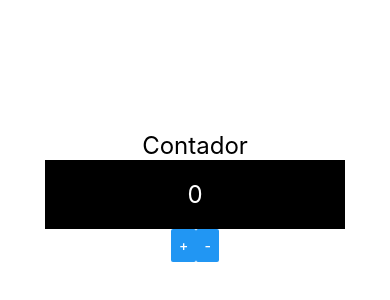
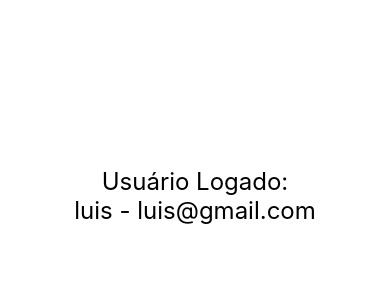
Before and after one commit to luisgs7/exercicios-rn, a React Native app: screen / in a window 390 px wide. Shown: the part 226-526 px from the top of the page. Built offline with nearby package versions, Linux system fonts and the light colour scheme.

Commit message:
componentes renderização condicional.

```diff
--- a/src/Index.js
+++ b/src/Index.js
@@ -11,13 +11,25 @@ import Contador from './components/Contador';
 // import Pai from './components/direta/Pai';
 import Pai from './components/indireta/Pai';
 import ContadorV2 from './components/contador/ContadorV2';
+import ParImpar from './components/ParImpar';
+import Familia from './components/relacao/Familia';
+import Membro from './components/relacao/Membro';
+import UsuarioLogado from './components/UsuarioLogado';
 
 export default () => {
   return (
-    <View style={style.App}>
+    <SafeAreaView style={style.App}>
+        <UsuarioLogado usuario={{nome: "luis", email:"luis@gmail.com"}}/>
+        {/* <Primeiro />
+        <Familia>
+          <Membro nome="Julia" sobrenome="Cerutti"/>
+        </Familia>
 
+        <Familia>
+          <Membro nome="Eduardo" sobrenome="José"/>
+        </Familia>
+        <ParImpar />
         <ContadorV2/>
-        {/* <Primeiro />
         <Pai />
         <Pai />
         <Contador inicial={100} passo={10} />
@@ -31,7 +43,7 @@ export default () => {
         <Comp2 />
         <MinMax min={3} max={20}/>
         <Aleatorio min={10} max={15}/> */}
-    </View>
+    </SafeAreaView>
   )
 }
 
--- /dev/null
+++ b/src/components/If.js
@@ -0,0 +1,8 @@
+export default props => {
+
+    if(props.teste) {
+        return props.children
+    } else {
+        return false
+    }
+}
--- /dev/null
+++ b/src/components/ParImpar.js
@@ -0,0 +1,18 @@
+import React from "react"
+import { View, Text } from "react-native"
+import Estilo from './estilo'
+
+
+export default ({num = 0}) => {
+    return (
+        <View>
+            <Text style={Estilo.fontG}>
+                {
+                    num % 2 === 0
+                    ? <Text style={Estilo.fontG}>Par</Text>
+                    : <Text style={Estilo.fontG}>Ímpar</Text>
+                }
+            </Text>
+        </View>
+    )
+}
--- /dev/null
+++ b/src/components/UsuarioLogado.js
@@ -0,0 +1,20 @@
+import React from "react"
+import { Text } from "react-native"
+import Estilo from './estilo'
+import If from './If'
+
+
+export default props => {
+    const usuario = props.usuario || {}
+    return (
+        <>
+            <If teste={usuario && usuario.nome && usuario.email}>
+                <Text style={Estilo.fontG}>Usuário Logado:</Text>
+                <Text style={Estilo.fontG}>
+                    {usuario.nome} - {usuario.email}
+                </Text>
+
+            </If>
+        </>
+    )
+}
--- /dev/null
+++ b/src/components/relacao/Familia.js
@@ -0,0 +1,13 @@
+import React from "react"
+import Membro from "./Membro"
+import { Text } from "react-native"
+
+export default props => {
+    return (
+        <>
+            <Text>Início...</Text>
+            {props.children}
+            <Text>Fim.</Text>
+        </>
+    )
+}
--- /dev/null
+++ b/src/components/relacao/Membro.js
@@ -0,0 +1,11 @@
+import React from "react"
+import { Text } from "react-native"
+import Estilo from '../estilo'
+
+export default props => {
+    return (
+        <Text style={Estilo.fontG}>
+            {props.nome} {props.sobrenome}
+        </Text>
+    )
+}
```
